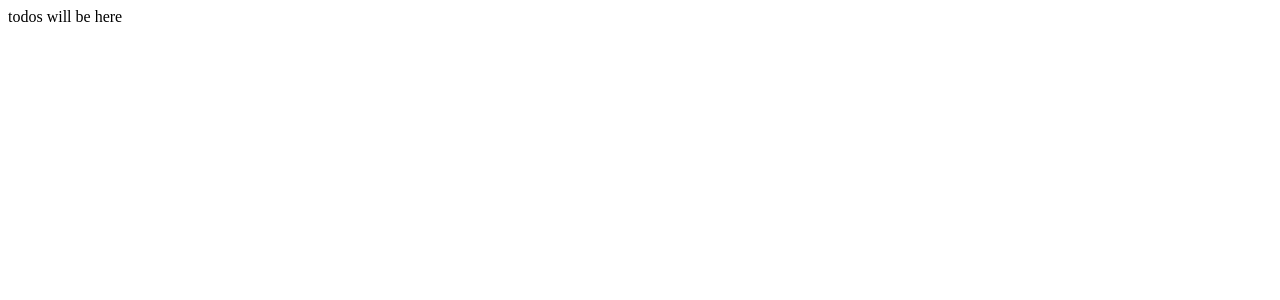
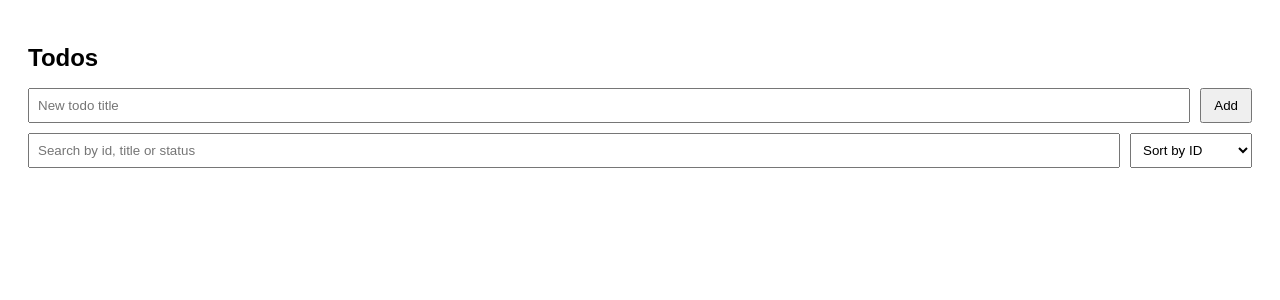
Before and after one commit to yaelnavee/React_Advanced, a React (Create React App) app in the folder client/: page /users/1/todos in a window 1280 px wide. Shown: the top 300 px of the page. Built offline with nearby package versions, Linux system fonts and the light colour scheme.

Commit message:
started todos

```diff
--- a/client/src/Todos.jsx
+++ b/client/src/Todos.jsx
@@ -1,10 +1,124 @@
-import { useParams } from "react-router-dom";
-function Todos() {
-    const { userId } = useParams();
+// import { useParams } from "react-router-dom";
+// function Todos() {
+//     const { userId } = useParams();
+
+//   return (
+//     <>todos will be here</>
+//   );
+// }
+
+// export default Todos;
+import React, { useState } from 'react';
+
+export default function Todos() {
+  const [todos, setTodos] = useState([]);
+  const [newTitle, setNewTitle] = useState("");
+  const [sortBy, setSortBy] = useState("id");
+  const [search, setSearch] = useState("");
+
+  const handleAdd = () => {
+    if (!newTitle.trim()) return;
+    const newTodo = {
+      id: Date.now(),
+      title: newTitle,
+      done: false,
+    };
+    setTodos([...todos, newTodo]);
+    setNewTitle("");
+  };
+
+  const handleDelete = (id) => {
+    setTodos(todos.filter((todo) => todo.id !== id));
+  };
+
+  const handleToggle = (id) => {
+    setTodos(
+      todos.map((todo) =>
+        todo.id === id ? { ...todo, done: !todo.done } : todo
+      )
+    );
+  };
+
+  const handleUpdate = (id, newTitle) => {
+    setTodos(
+      todos.map((todo) =>
+        todo.id === id ? { ...todo, title: newTitle } : todo
+      )
+    );
+  };
+
+  const filteredTodos = todos
+    .filter((todo) => {
+      if (!search.trim()) return true;
+      return (
+        todo.id.toString().includes(search) ||
+        todo.title.toLowerCase().includes(search.toLowerCase()) ||
+        (search.toLowerCase() === "done" && todo.done) ||
+        (search.toLowerCase() === "not done" && !todo.done)
+      );
+    })
+    .sort((a, b) => {
+      if (sortBy === "id") return a.id - b.id;
+      if (sortBy === "title") return a.title.localeCompare(b.title);
+      if (sortBy === "done") return a.done === b.done ? 0 : a.done ? 1 : -1;
+    });
 
   return (
-    <>todos will be here</>
+    <div style={{ padding: '20px', fontFamily: 'Arial, sans-serif' }}>
+      <h1 style={{ fontSize: '24px', fontWeight: 'bold' }}>Todos</h1>
+
+      <div style={{ display: 'flex', gap: '10px', marginTop: '10px' }}>
+        <input
+          type="text"
+          placeholder="New todo title"
+          value={newTitle}
+          onChange={(e) => setNewTitle(e.target.value)}
+          style={{ flex: 1, padding: '8px' }}
+        />
+        <button onClick={handleAdd} style={{ padding: '8px 12px' }}>Add</button>
+      </div>
+
+      <div style={{ display: 'flex', gap: '10px', alignItems: 'center', marginTop: '10px' }}>
+        <input
+          type="text"
+          placeholder="Search by id, title or status"
+          value={search}
+          onChange={(e) => setSearch(e.target.value)}
+          style={{ flex: 1, padding: '8px' }}
+        />
+
+        <select value={sortBy} onChange={(e) => setSortBy(e.target.value)} style={{ padding: '8px' }}>
+          <option value="id">Sort by ID</option>
+          <option value="title">Sort by Title</option>
+          <option value="done">Sort by Status</option>
+        </select>
+      </div>
+
+      <div style={{ marginTop: '20px' }}>
+        {filteredTodos.map((todo) => (
+          <div key={todo.id} style={{ border: '1px solid #ccc', padding: '10px', marginBottom: '10px', display: 'flex', justifyContent: 'space-between', alignItems: 'center' }}>
+            <div style={{ flex: 1 }}>
+              <div style={{ display: 'flex', alignItems: 'center', gap: '10px' }}>
+                <input
+                  type="checkbox"
+                  checked={todo.done}
+                  onChange={() => handleToggle(todo.id)}
+                />
+                <input
+                  type="text"
+                  value={todo.title}
+                  onChange={(e) => handleUpdate(todo.id, e.target.value)}
+                  style={{ flex: 1, padding: '4px' }}
+                />
+              </div>
+              <div style={{ fontSize: '12px', color: '#666' }}>ID: {todo.id}</div>
+            </div>
+            <button onClick={() => handleDelete(todo.id)} style={{ marginLeft: '10px', backgroundColor: '#f44336', color: 'white', padding: '6px 10px', border: 'none', cursor: 'pointer' }}>
+              Delete
+            </button>
+          </div>
+        ))}
+      </div>
+    </div>
   );
 }
-
-export default Todos;
```
